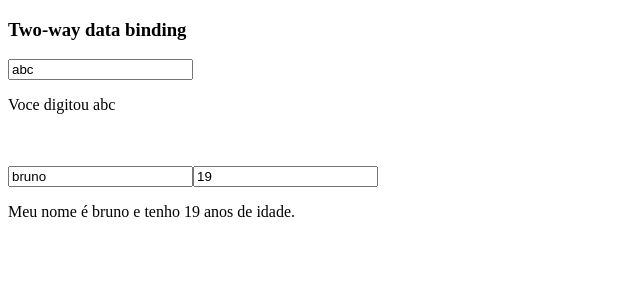
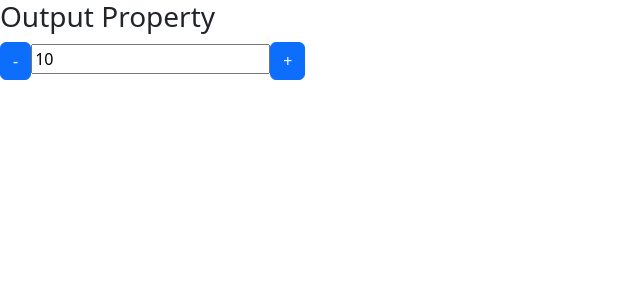
Before and after one commit to brunodeev/curso-angular2, an Angular app in the folder data-binding/: page / in a window 1280 px wide. Shown: the top 300 px of the page, without its empty margins (0-640 px from the left). Built offline with nearby package versions, Linux system fonts and the light colour scheme.

Commit message:
feat: finish of input and output properties

```diff
--- a/data-binding/src/app/app.module.ts
+++ b/data-binding/src/app/app.module.ts
@@ -5,11 +5,15 @@ import { FormsModule } from '@angular/forms';
 import { AppComponent } from './app.component';
 import { MeuFormModule } from './meu-form/meu-form.module';
 import { DataBindingComponent } from './data-binding/data-binding.component';
+import { InputPropertyComponent } from './input-property/input-property.component';
+import { OutputPropertyComponent } from './output-property/output-property.component';
 
 @NgModule({
   declarations: [
     AppComponent,
-    DataBindingComponent
+    DataBindingComponent,
+    InputPropertyComponent,
+    OutputPropertyComponent
   ],
   imports: [
     BrowserModule,
--- a/data-binding/src/app/data-binding/data-binding.component.html
+++ b/data-binding/src/app/data-binding/data-binding.component.html
@@ -79,4 +79,22 @@
 </section>
 -->
 
-<app-meu-form></app-meu-form>
+<!-- <app-meu-form></app-meu-form> -->
+
+<!-- <section class="input-property">
+    <article>
+        <h3>Input Properties</h3>
+
+        <app-curso [nome]="nomeCurso"></app-curso>
+    </article>
+</section> -->
+
+<section class="output-property">
+    <article>
+        <h3>Output Property</h3>
+        <contador
+            [valor]="10"
+            (mudouValor)="onMudouValor($event)"
+        ></contador>
+    </article>
+</section>
--- a/data-binding/src/app/data-binding/data-binding.component.ts
+++ b/data-binding/src/app/data-binding/data-binding.component.ts
@@ -15,6 +15,8 @@ export class DataBindingComponent {
   valorEnter: string = '';
 
   isMouseOver: boolean = false;
+
+  nomeCurso: string = 'Angular';
 
   getValor() {
     return 1;
@@ -39,4 +41,8 @@ export class DataBindingComponent {
   mouseOverOut() {
     this.isMouseOver =! this.isMouseOver;
   }
+
+  onMudouValor(evento: any) {
+    console.log(evento.novoValor);
+  }
 }
--- /dev/null
+++ b/data-binding/src/app/input-property/input-property.component.html
@@ -0,0 +1 @@
+<p>{{ nome }}</p>
--- /dev/null
+++ b/data-binding/src/app/input-property/input-property.component.ts
@@ -0,0 +1,12 @@
+import { Component, Input } from '@angular/core';
+
+@Component({
+  selector: 'app-curso',
+  templateUrl: './input-property.component.html',
+  styleUrl: './input-property.component.css'
+})
+export class InputPropertyComponent {
+
+  @Input()
+  nome: string = '';
+}
--- /dev/null
+++ b/data-binding/src/app/output-property/output-property.component.html
@@ -0,0 +1,5 @@
+<div>
+    <button class="btn btn-primary" (click)="decrement()">-</button>
+    <input type="number" [value]="valor" readonly/>
+    <button class="btn btn-primary" (click)="increment()">+</button>
+</div>
--- /dev/null
+++ b/data-binding/src/app/output-property/output-property.component.ts
@@ -0,0 +1,25 @@
+import { Component, EventEmitter, Input, Output } from '@angular/core';
+
+@Component({
+  selector: 'contador',
+  templateUrl: './output-property.component.html',
+  styleUrl: './output-property.component.css'
+})
+export class OutputPropertyComponent {
+
+  @Input()
+  valor: number = 0;
+
+  @Output()
+  mudouValor = new EventEmitter();
+
+  increment() {
+    this.valor++;
+    this.mudouValor.emit({ novovalor: this.valor });
+  }
+
+  decrement() {
+    this.valor--;
+    this.mudouValor.emit({ novovalor: this.valor });
+  }
+}
--- a/data-binding/src/index.html
+++ b/data-binding/src/index.html
@@ -5,6 +5,7 @@
   <title>DataBinding</title>
   <base href="/">
   <meta name="viewport" content="width=device-width, initial-scale=1">
+  <link href="https://cdn.jsdelivr.net/npm/bootstrap@5.3.2/dist/css/bootstrap.min.css" rel="stylesheet">
   <link rel="icon" type="image/x-icon" href="favicon.ico">
 </head>
 <body>
```
Also changed, not shown: data-binding/src/app/input-property/input-property.component.css (added), data-binding/src/app/output-property/output-property.component.css (added), 2 other files (tests, documents, lock files or other folders).
